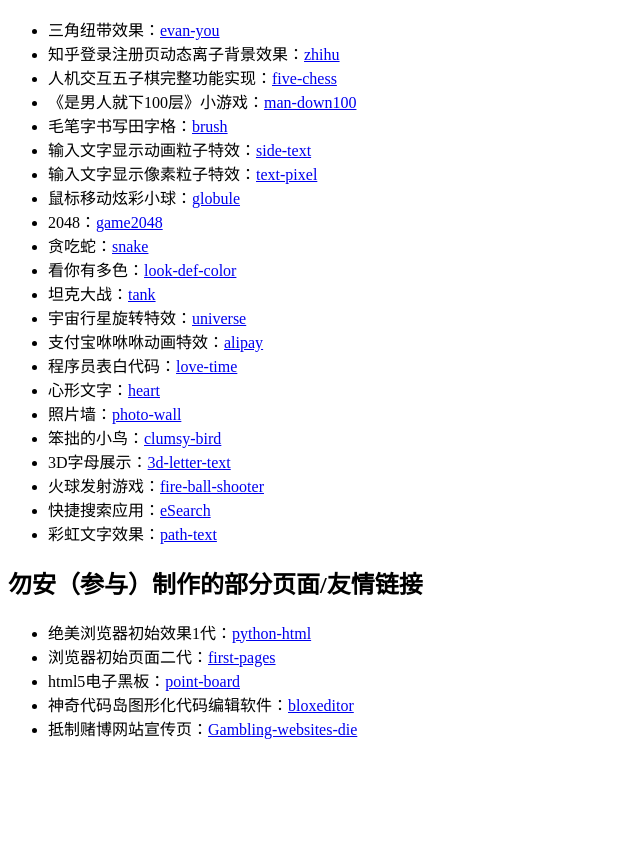
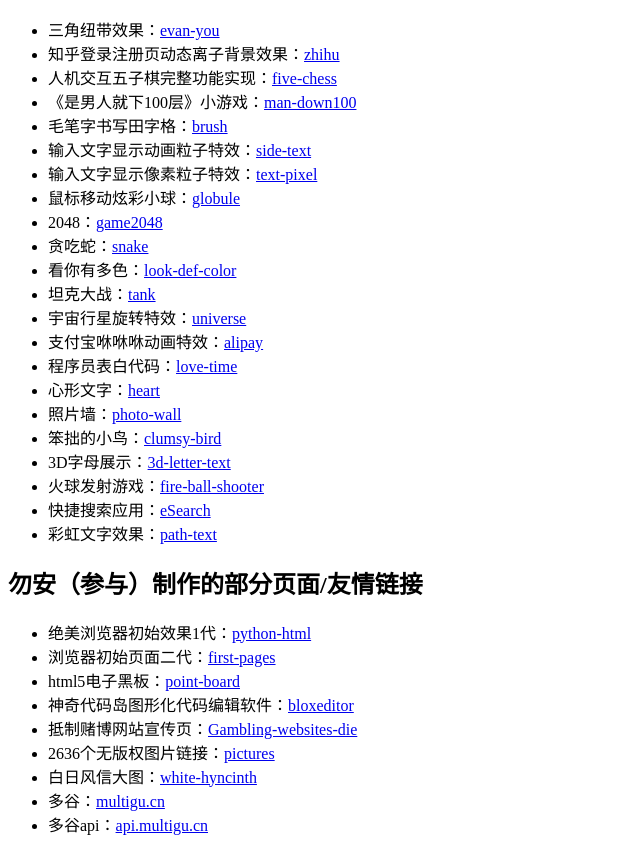
Before and after one commit to Edgar-wuan/canvas, a plain HTML site: page index.html in a window 1280 px wide. Shown: the part 127-979 px from the top of the page, without its empty margins (0-640 px from the left). Before the commit the page ends 883 px from the top, so only its background shows below. Drawn offline with Linux system fonts and the light colour scheme.

Commit message:
Update index.html

```diff
--- a/index.html
+++ b/index.html
@@ -49,6 +49,10 @@
 							<li>html5电子黑板：<a target="_blank" href="https://edgar-wuan.github.io/point-board/">point-board</a></li>
 							<li>神奇代码岛图形化代码编辑软件：<a target="_blank" href="https://edgar-wuan.github.io/bloxeditor/">bloxeditor</a></li>
 							<li>抵制赌博网站宣传页：<a target="_blank" href="https://edgar-wuan.github.io/Gambling-websites-die/">Gambling-websites-die</a></li>
+							<li>2636个无版权图片链接：<a target="_blank" href="https://edgar-wuan.github.io/canvas/pictures.txt">pictures</a></li>
+							<li>白日风信大图：<a target="_blank" href="https://edgar-wuan.github.io/canvas/3f08dec58ea5e41b38fc9217dff6cad7.jpeg">white-hyncinth</a></li>
+							<li>多谷：<a target="_blank" href="https://multigu.cn">multigu.cn</a></li>
+							<li>多谷api：<a target="_blank" href="https://api.multigu.cn">api.multigu.cn</a></li>
 						</ul>
 					</div>
 
```
